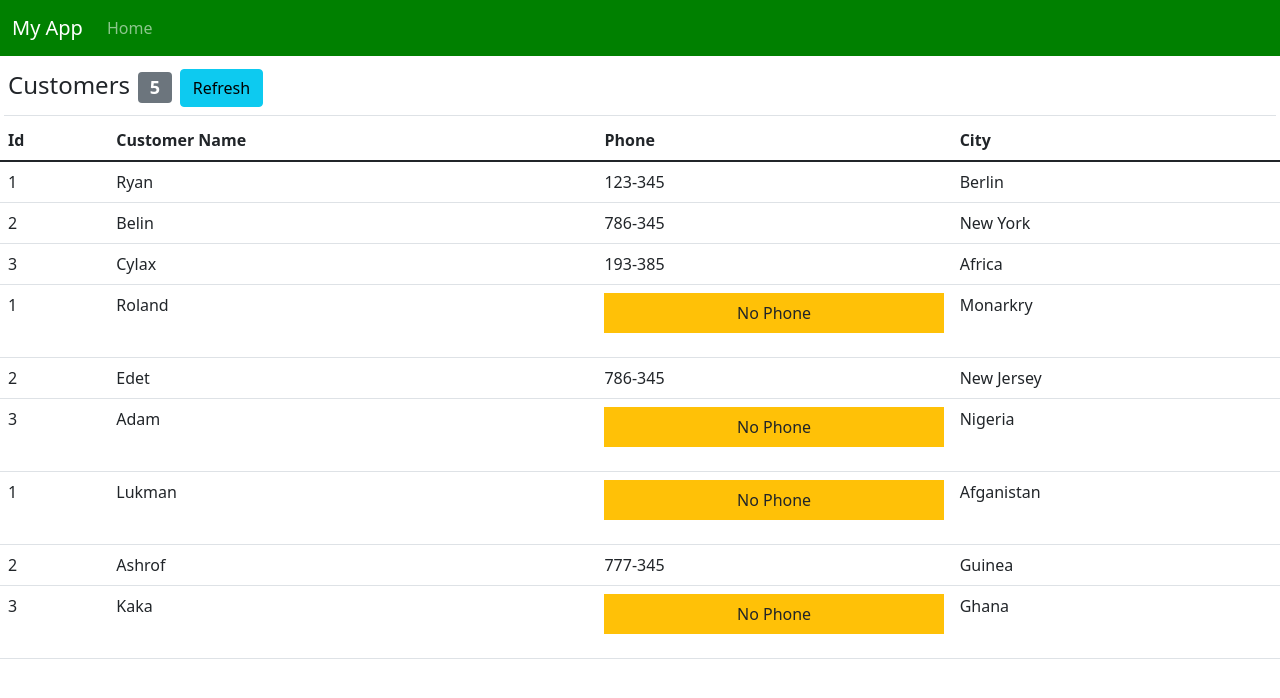
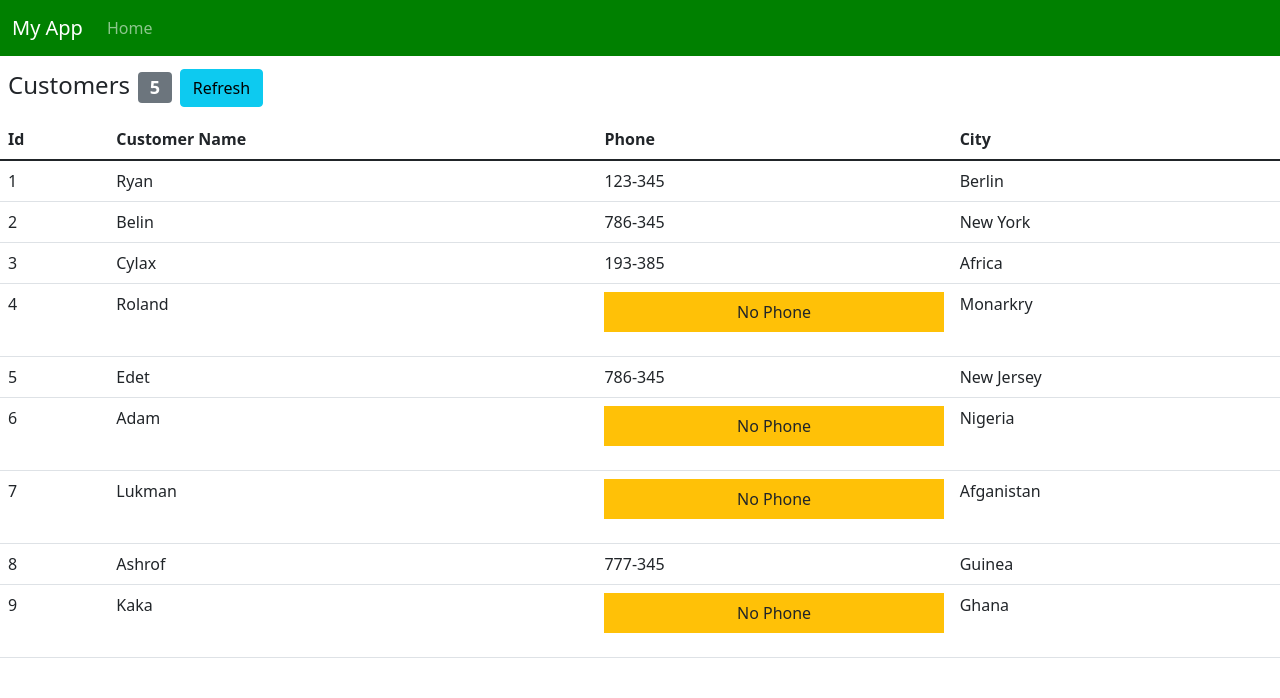
Before and after one commit to Habeebopeyemi/eCommerce, a React (Create React App) app in the folder ecommerce/: page / in a window 1280 px wide. Shown: the top 698 px of the page. Built offline with nearby package versions, Linux system fonts and the light colour scheme.

Commit message:
added method to dynamically render UI

```diff
--- a/ecommerce/src/MainContent.jsx
+++ b/ecommerce/src/MainContent.jsx
@@ -7,17 +7,17 @@ export default class MainContent extends Component {
       { id: 1, name: "Ryan", phone: "123-345", address: { city: "Berlin" } },
       { id: 2, name: "Belin", phone: "786-345", address: { city: "New York" } },
       { id: 3, name: "Cylax", phone: "193-385", address: { city: "Africa" } },
-      { id: 1, name: "Roland", phone: "", address: { city: "Monarkry" } },
+      { id: 4, name: "Roland", phone: "", address: { city: "Monarkry" } },
       {
-        id: 2,
+        id: 5,
         name: "Edet",
         phone: "786-345",
         address: { city: "New Jersey" },
       },
-      { id: 3, name: "Adam", phone: null, address: { city: "Nigeria" } },
-      { id: 1, name: "Lukman", phone: 0, address: { city: "Afganistan" } },
-      { id: 2, name: "Ashrof", phone: "777-345", address: { city: "Guinea" } },
-      { id: 3, name: "Kaka", phone: undefined, address: { city: "Ghana" } },
+      { id: 6, name: "Adam", phone: null, address: { city: "Nigeria" } },
+      { id: 7, name: "Lukman", phone: 0, address: { city: "Afganistan" } },
+      { id: 8, name: "Ashrof", phone: "777-345", address: { city: "Guinea" } },
+      { id: 9, name: "Kaka", phone: undefined, address: { city: "Ghana" } },
     ],
   };
 
@@ -35,10 +35,35 @@ export default class MainContent extends Component {
   //       customersCount: 0,
   //     });
   //   }.bind(this);
+
+  // method to check if phone exist
+  getPhoneToRender = phone => {
+    if (phone) return phone;
+    else {
+      return <p className="bg-warning p-2 text-center">No Phone</p>;
+    }
+    };
+
+    // method to get customer row for the table body
+    getCustomersRow = () => {
+        return this.state.customers.map(customer => {
+              return (
+                <tr key={customer.id}>
+                  <td>{customer.id}</td>
+                  <td>{customer.name}</td>
+                  <td>
+                    {/*conditional rendering*/}
+                    {this.getPhoneToRender(customer.phone)}
+                  </td>
+                  <td>{customer.address.city}</td>
+                </tr>
+              );
+            })
+    }
   render() {
     return (
       <div>
-        <h4 className="border-bottom m-1 p-1">
+        <h4 className=" m-1 p-1">
           {this.state.pageTitle}
           <span className="badge bg-secondary m-2">
             {this.state.customersCount}
@@ -59,23 +84,7 @@ export default class MainContent extends Component {
           </thead>
           <tbody>
             {/* dynamic rendering */}
-            {this.state.customers.map(customer => {
-              return (
-                <tr key={customer.id}>
-                  <td>{customer.id}</td>
-                  <td>{customer.name}</td>
-                  <td>
-                    {/*conditional rendering*/}
-                    {customer.phone ? (
-                      customer.phone
-                    ) : (
-                      <p className="bg-warning p-2 text-center">No Phone</p>
-                    )}
-                  </td>
-                  <td>{customer.address.city}</td>
-                </tr>
-              );
-            })}
+            {this.getCustomersRow()}
           </tbody>
         </table>
       </div>
```
